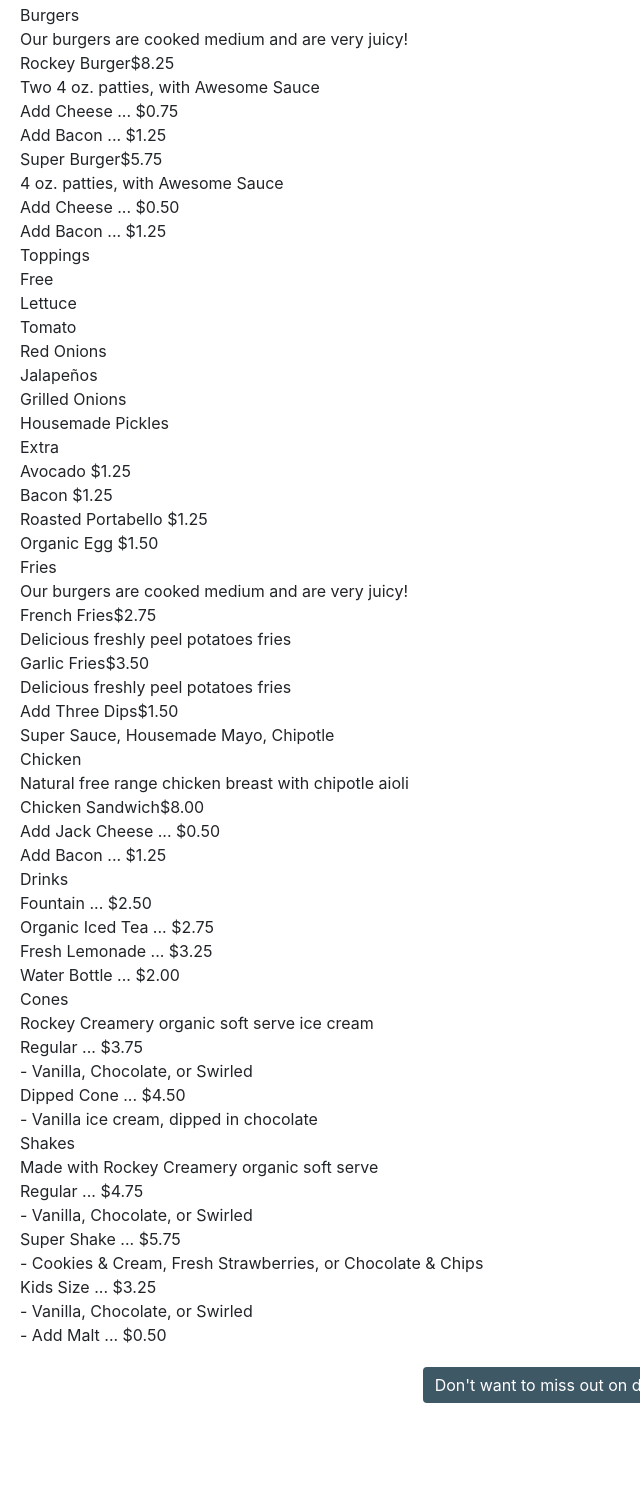
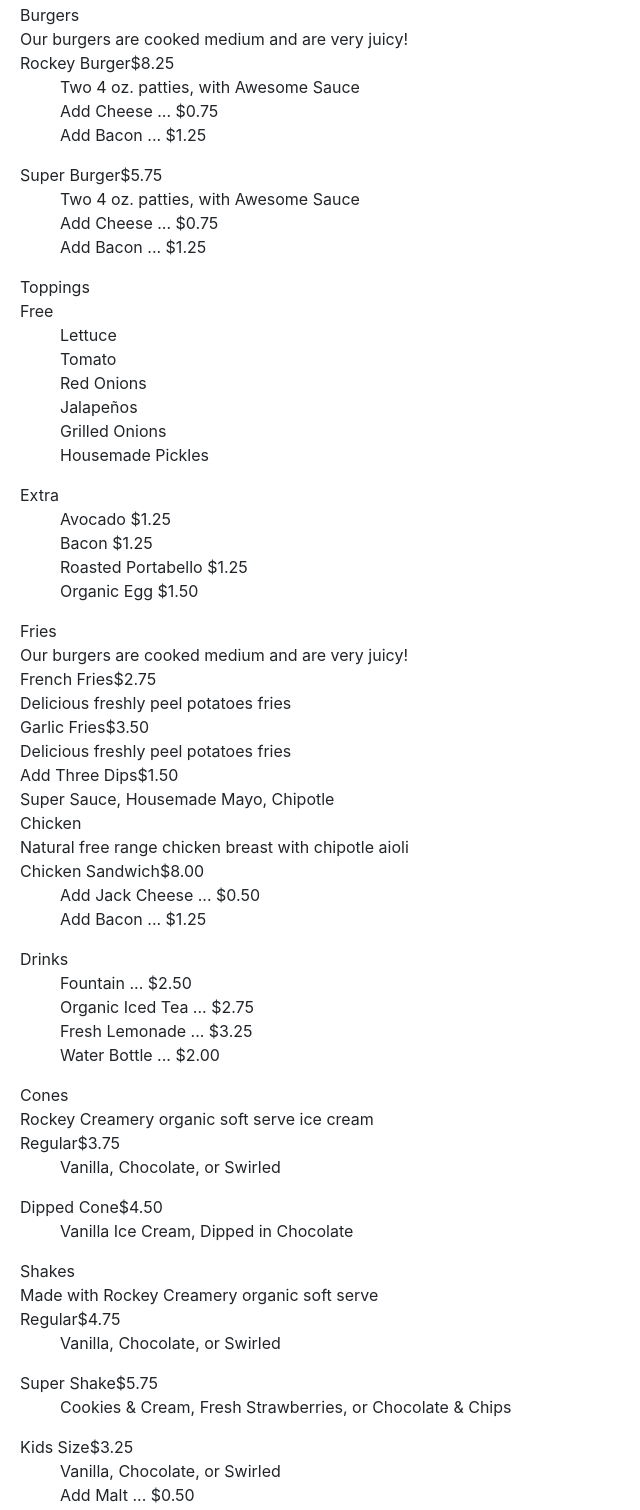
Before and after one commit to meganmsmith58/project1_hamburger, a website: page menu.html in a window 1280 px wide. Shown: the part 458-1968 px from the top of the page, without its empty margins (0-640 px from the left). Before the commit the page ends 1861 px from the top, so only its background shows below. Drawn offline with nearby package versions, Linux system fonts and the light colour scheme.

Commit message:
added_faq

```diff
--- a/menu.html
+++ b/menu.html
@@ -41,16 +41,42 @@
         <div class="menu-item-title">Burgers</div>
         <div class="menu-item-description">Our burgers are cooked medium and are very juicy!</div>
         <div class="menu-item-name">Rockey Burger<span class="menu-item-price">$8.25</span></div>
-        <div class="menu-item-adds">Two 4 oz. patties, with Awesome Sauce <br>Add Cheese ... $0.75
-            <br>Add Bacon ... $1.25</div>
+        <div class="menu-item-adds">
+            <ul>
+                <li>Two 4 oz. patties, with Awesome Sauce</li>
+                <li>Add Cheese ... $0.75</li>
+                <li>Add Bacon ... $1.25</li>
+            </ul>
+        </div>
         <div class="menu-item-name">Super Burger<span class="menu-item-price">$5.75</span></div>
-        <div class="menu-item-adds">4 oz. patties, with Awesome Sauce <br>Add Cheese ... $0.50
-            <br>Add Bacon ... $1.25</div>
+        <div class="menu-item-adds">
+            <ul>
+                <li>Two 4 oz. patties, with Awesome Sauce</li>
+                <li>Add Cheese ... $0.75</li>
+                <li>Add Bacon ... $1.25</li>
+            </ul>
+        </div>
         <div class="menu-item-toppings">Toppings</div>
         <div class="menu-item-name">Free</div>
-        <div class="menu-item-adds">Lettuce<br>Tomato<br>Red Onions<br>Jalapeños<br>Grilled Onions<br>Housemade Pickles</div>
+        <div class="menu-item-adds">
+            <ul>
+                <li>Lettuce</li>
+                <li>Tomato</li>
+                <li>Red Onions</li>
+                <li>Jalapeños</li>
+                <li>Grilled Onions</li>
+                <li>Housemade Pickles</li>
+            </ul>
+        </div>
         <div class="menu-item-name">Extra</div>
-        <div class="menu-item-adds">Avocado $1.25<br>Bacon $1.25<br>Roasted Portabello $1.25<br>Organic Egg $1.50</div>
+        <div class="menu-item-adds">
+            <ul>
+                <li>Avocado $1.25</li>
+                <li>Bacon $1.25</li>
+                <li>Roasted Portabello $1.25</li>
+                <li>Organic Egg $1.50</li>
+            </ul>
+        </div>
     </div>
     <div class="menu-item">
         <div class="menu-item-title">Fries</div>
@@ -66,29 +92,62 @@
         <div class="menu-item-title">Chicken</div>
         <div class="menu-item-description">Natural free range chicken breast with chipotle aioli</div>
         <div class="menu-item-name">Chicken Sandwich<span class="menu-item-price">$8.00</span></div>
-        <div class="menu-item-adds">Add Jack Cheese ... $0.50<br>Add Bacon ... $1.25</div>
+        <div class="menu-item-adds">
+            <ul>
+                <li>Add Jack Cheese ... $0.50</li>
+                <li>Add Bacon ... $1.25</li>
+            </ul>
+        </div>
     </div>
     <div class="menu-item">
         <div class="menu-item-title">Drinks</div>
-        <div class="menu-item-adds">Fountain ... $2.50<br>Organic Iced Tea ... $2.75<br>Fresh Lemonade ... $3.25<br>Water Bottle ... $2.00</div>
+        <div class="menu-item-adds">
+            <ul>
+                <li>Fountain ... $2.50</li>
+                <li>Organic Iced Tea ... $2.75</li>
+                <li>Fresh Lemonade ... $3.25</li>
+                <li>Water Bottle ... $2.00</li>
+            </ul>
+        </div>
     </div>
     <div class="menu-item">
         <div class="menu-item-title">Cones</div>
         <div class="menu-item-description">Rockey Creamery organic soft serve ice cream</div>
-        <div class="menu-item-adds">Regular ... $3.75<br>
-            - Vanilla, Chocolate, or Swirled</div>
-        <div class="menu-item-adds">Dipped Cone ... $4.50<br>
-            - Vanilla ice cream, dipped in chocolate</div>
+        <div class="menu-item-name">Regular<span class="menu-item-price">$3.75</span></div>
+        <div class="menu-item-adds">
+            <ul>
+                <li>Vanilla, Chocolate, or Swirled</li>
+            </ul>
+        </div>
+        <div class="menu-item-name">Dipped Cone<span class="menu-item-price">$4.50</span></div>
+        <div class="menu-item-adds">
+            <ul>
+                <li>Vanilla Ice Cream, Dipped in Chocolate</li>
+            </ul>
+        </div>
     </div>
     <div class="menu-item">
         <div class="menu-item-title">Shakes</div>
         <div class="menu-item-description">Made with Rockey Creamery organic soft serve</div>
-        <div class="menu-item-adds">Regular ... $4.75<br>
-            - Vanilla, Chocolate, or Swirled</div>
-        <div class="menu-item-adds">Super Shake ... $5.75<br>
-            - Cookies & Cream, Fresh Strawberries, or Chocolate & Chips</div>
-        <div class="menu-item-adds">Kids Size ... $3.25<br>
-            - Vanilla, Chocolate, or Swirled<br> - Add Malt ... $0.50</div>
+        <div class="menu-item-name">Regular<span class="menu-item-price">$4.75</span></div>
+        <div class="menu-item-adds">
+            <ul>
+                <li>Vanilla, Chocolate, or Swirled</li>
+            </ul>
+        </div>
+        <div class="menu-item-name">Super Shake<span class="menu-item-price">$5.75</span></div>
+        <div class="menu-item-adds">
+            <ul>
+                <li>Cookies & Cream, Fresh Strawberries, or Chocolate & Chips</li>
+            </ul>
+        </div>
+        <div class="menu-item-name">Kids Size<span class="menu-item-price">$3.25</span></div>
+        <div class="menu-item-adds">
+            <ul>
+                <li>Vanilla, Chocolate, or Swirled</li>
+                <li>Add Malt ... $0.50</li>
+            </ul>
+        </div>
     </div>
 
 </div>
--- a/scss/menu.scss
+++ b/scss/menu.scss
@@ -17,3 +17,6 @@
 
   }
 }
+ul {
+  list-style-type: none;
+}
```
Also changed, not shown: faq.html (+37 -0 lines), css/menu.css, css/style.css.
